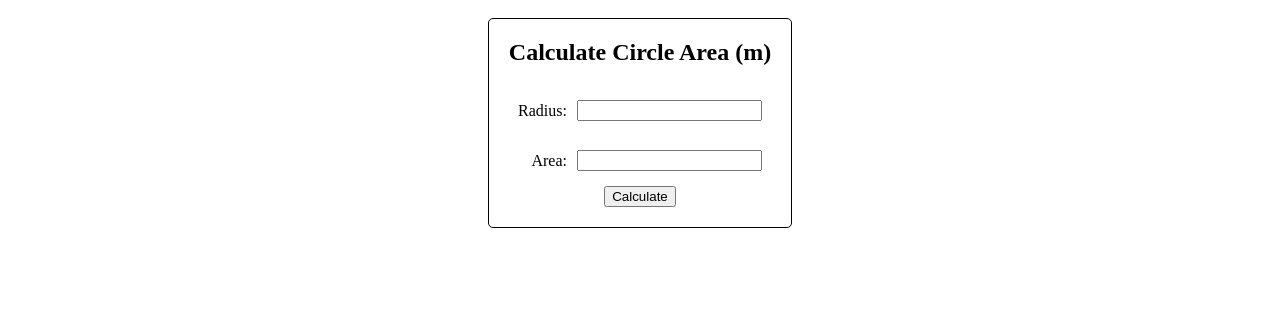
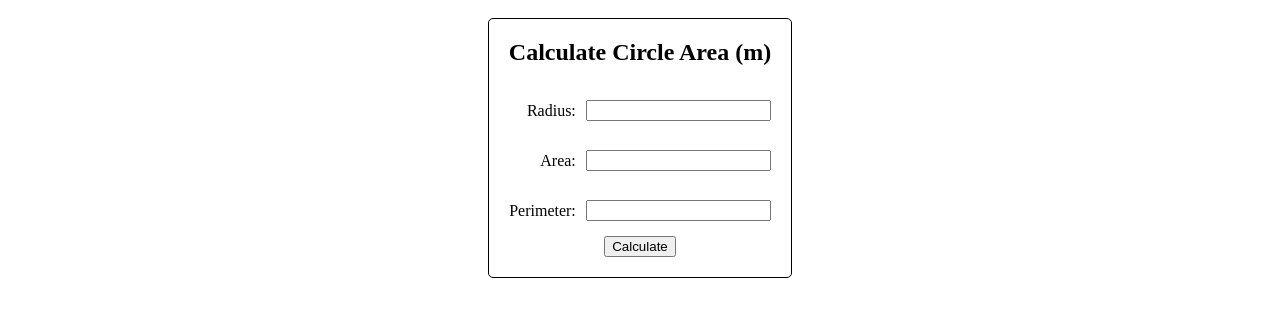
Before and after one commit to Frarif/javascript-dom, a plain HTML site: page circle/index.html in a window 1280 px wide. Shown: the part 90-406 px from the top of the page. Drawn offline with Linux system fonts and the light colour scheme.

Commit message:
create: perimeter function on circle

```diff
--- a/circle/index.css
+++ b/circle/index.css
@@ -35,3 +35,10 @@
   justify-content: end;
   gap: 10px;
 }
+
+.perimeter {
+  display: flex;
+  align-items: center;
+  justify-content: end;
+  gap: 10px;
+}
--- a/circle/index.html
+++ b/circle/index.html
@@ -37,6 +37,10 @@
             <p>Area:</p>
             <input id="area" />
           </div>
+          <div class="perimeter">
+            <p>Perimeter:</p>
+            <input id="perimeter" />
+          </div>
         </div>
         <div class="btn-calculate-area">
           <button onclick="calculateCircleArea()">Calculate</button>
--- a/circle/index.js
+++ b/circle/index.js
@@ -1,5 +1,7 @@
 function calculateCircleArea() {
   const radius = parseInt(document.getElementById("radius").value);
   const area = Math.PI.toFixed(2) * radius ** 2;
+  const perimeter = 2 * Math.PI.toFixed(2) * radius;
   document.getElementById("area").value = ` ${area.toFixed(2)} m²`;
+  document.getElementById("perimeter").value = ` ${perimeter.toFixed(2)} m`;
 }
```
